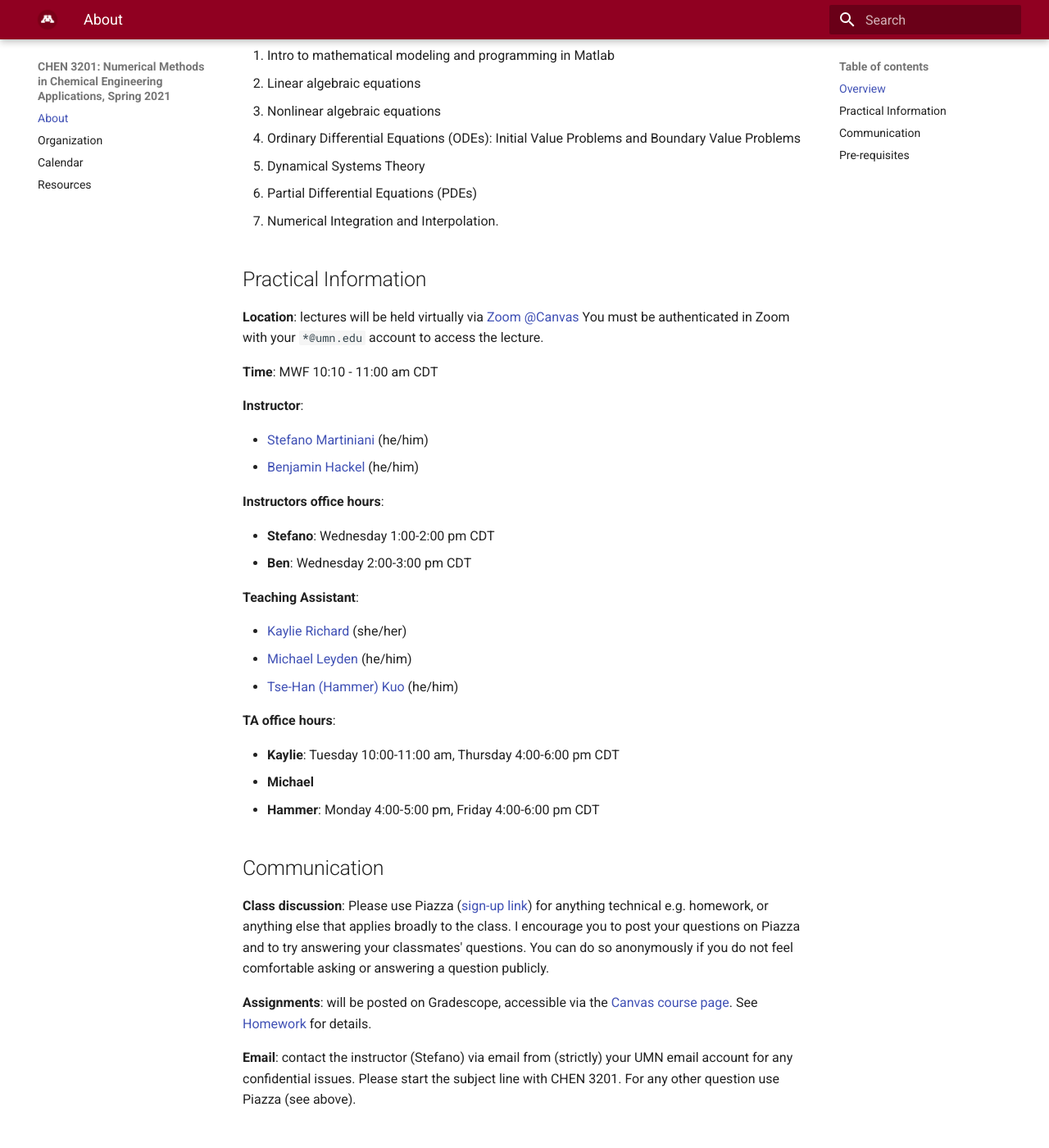
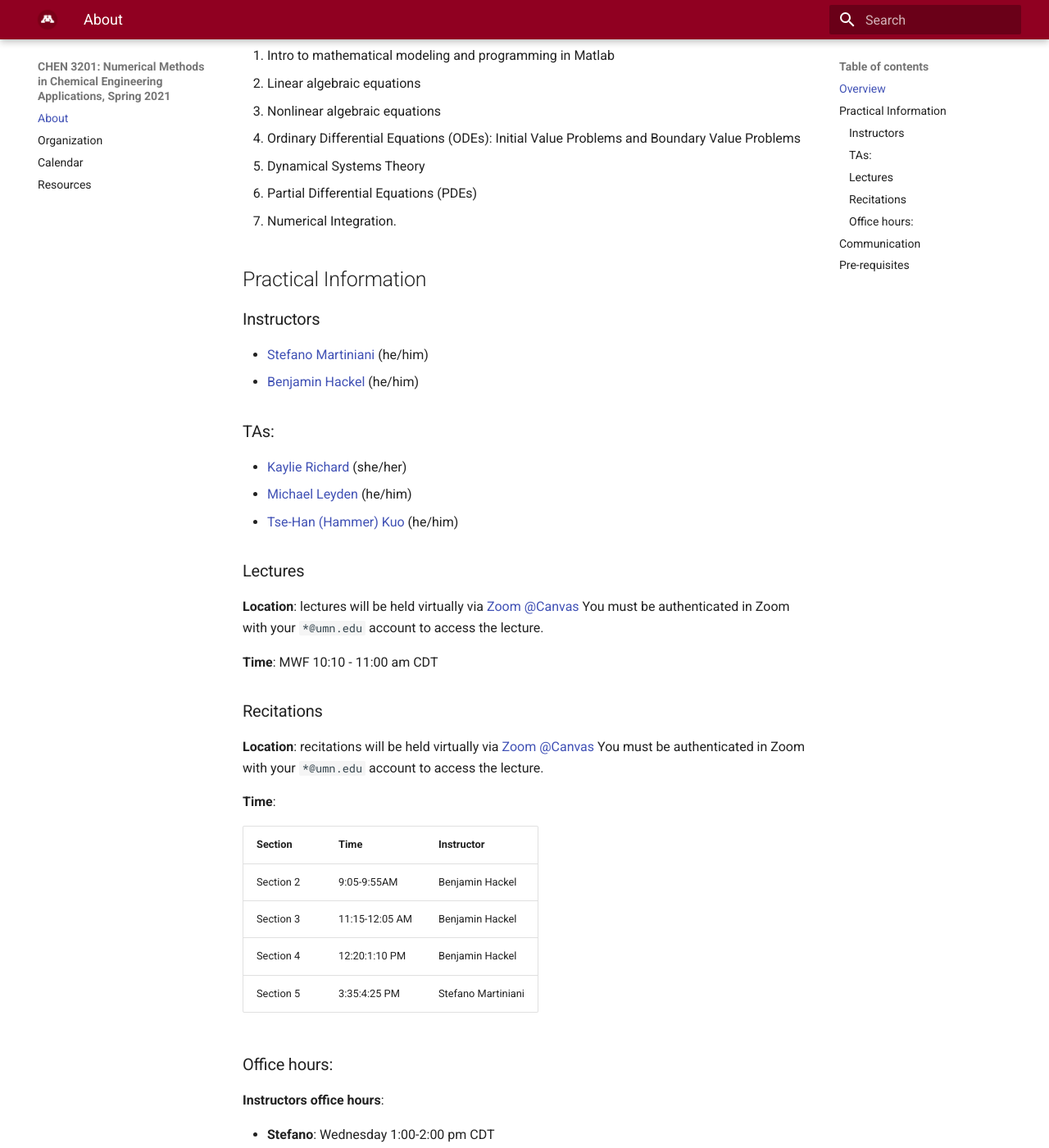
Before and after one commit to smcantab/chen3201-spring2021, an MkDocs documentation site: the page built from docs/index.md, in a window 1280 px wide and 1400 px high, scrolled down 412 px. Shown: the whole window at 82% size. Built offline with MkDocs 1.6.1 and Material for MkDocs 9.7.7, drawn with Linux system fonts in a browser that asks for light colours.

Commit message:
added office hours

```diff
--- a/docs/index.md
+++ b/docs/index.md
@@ -11,30 +11,47 @@
 4. Ordinary Differential Equations (ODEs): Initial Value Problems and Boundary Value Problems
 5. Dynamical Systems Theory
 6. Partial Differential Equations (PDEs)
-7. Numerical Integration and Interpolation.
+7. Numerical Integration.
 
 ## Practical Information
+
+### Instructors
+
+- [Stefano Martiniani](https://www.cems.umn.edu/people/faculty/stefano-martiniani) (he/him)
+- [Benjamin Hackel](https://www.cems.umn.edu/people/faculty/benjamin-hackel) (he/him)
+
+### TAs:
+
+- [Kaylie Richard](https://www.cems.umn.edu/people/grads/kaylie-richard) (she/her)
+- [Michael Leyden](https://www.cems.umn.edu/people/grads/michael-leyden) (he/him)
+- [Tse-Han (Hammer) Kuo](https://www.cems.umn.edu/people/grads/tse-han-kuo) (he/him)
+
+### Lectures
 
 **Location**: lectures will be held virtually via [Zoom @Canvas](https://canvas.umn.edu/courses/217014/external_tools/21146) You must be authenticated in Zoom with your `*@umn.edu` account to access the lecture.
 
 **Time**: MWF 10:10 - 11:00 am CDT
 
-**Instructor**:
+### Recitations
 
-- [Stefano Martiniani](https://www.cems.umn.edu/people/faculty/stefano-martiniani) (he/him)
-- [Benjamin Hackel](https://www.cems.umn.edu/people/faculty/benjamin-hackel) (he/him)
+**Location**: recitations will be held virtually via [Zoom @Canvas](https://canvas.umn.edu/courses/217014/external_tools/21146) You must be authenticated in Zoom with your `*@umn.edu` account to access the lecture.
 
+**Time**:
+
+| Section    | Time           | Instructor         |
+|------------|----------------|--------------------|
+| Section 2  | 9:05-9:55AM    | Benjamin Hackel    |
+| Section 3  | 11:15-12:05 AM | Benjamin Hackel    |
+| Section 4  | 12:20:1:10 PM  | Benjamin Hackel    |
+| Section 5  | 3:35:4:25 PM   | Stefano Martiniani |
+
+
+### Office hours:
 
 **Instructors office hours**:
 
 - **Stefano**: Wednesday 1:00-2:00 pm CDT
 - **Ben**: Wednesday 2:00-3:00 pm CDT
-
-**Teaching Assistant**:
-
-- [Kaylie Richard](https://www.cems.umn.edu/people/grads/kaylie-richard) (she/her)
-- [Michael Leyden](https://www.cems.umn.edu/people/grads/michael-leyden) (he/him)
-- [Tse-Han (Hammer) Kuo](https://www.cems.umn.edu/people/grads/tse-han-kuo) (he/him)
 
 **TA office hours**:
 
```
Also changed, not shown: docs/organization.md (+3 -1 lines).
